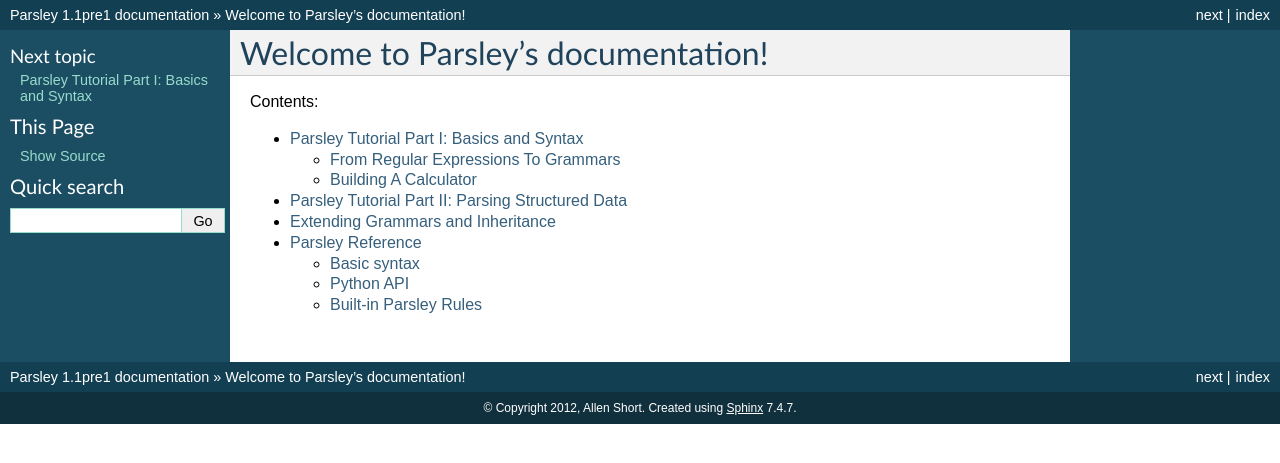
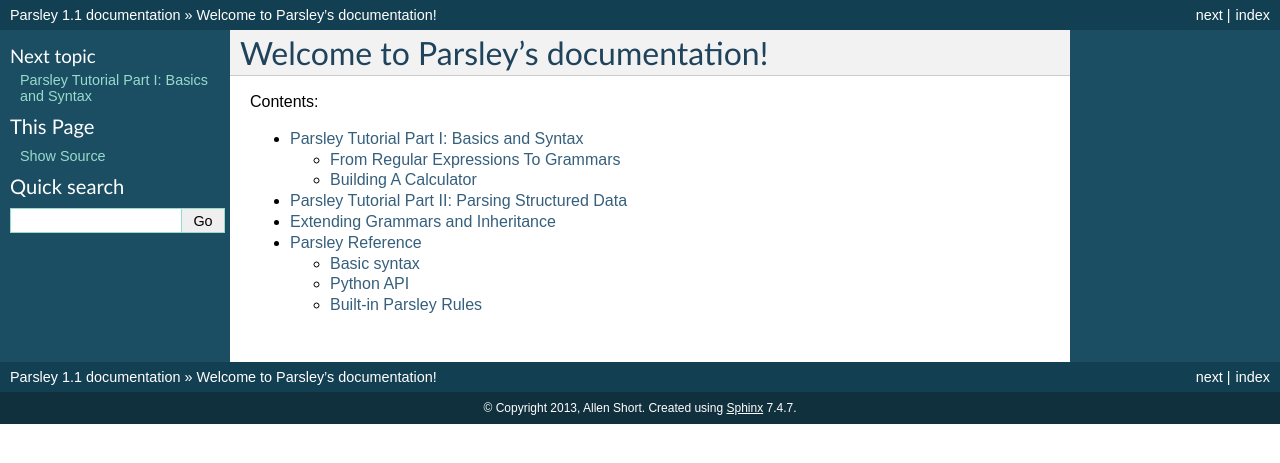
Before and after one commit to pyga/parsley, a Sphinx documentation site: the page built from doc/index.rst, in a window 1280 px wide. Shown: the top 463 px of the page. Built offline with Sphinx 7.4.7, drawn with Linux system fonts in a browser that asks for light colours.

Commit message:
version bump

```diff
--- a/doc/conf.py
+++ b/doc/conf.py
@@ -41,7 +41,7 @@
 
 # General information about the project.
 project = u'Parsley'
-copyright = u'2012, Allen Short'
+copyright = u'2013, Allen Short'
 
 # The version info for the project you're documenting, acts as replacement for
 # |version| and |release|, also used in various other places throughout the
@@ -50,7 +50,7 @@
 # The short X.Y version.
 version = '1.1'
 # The full version, including alpha/beta/rc tags.
-release = '1.1pre1'
+release = '1.1'
 
 # The language for content autogenerated by Sphinx. Refer to documentation
 # for a list of supported languages.
--- a/setup.py
+++ b/setup.py
@@ -7,7 +7,7 @@
 from distutils.core import setup
 setup(
     name="Parsley",
-    version="1.1pre1",
+    version="1.1",
     url="http://launchpad.net/parsley",
     description="Parsing and pattern matching made easy.",
     author="Allen Short",
```
